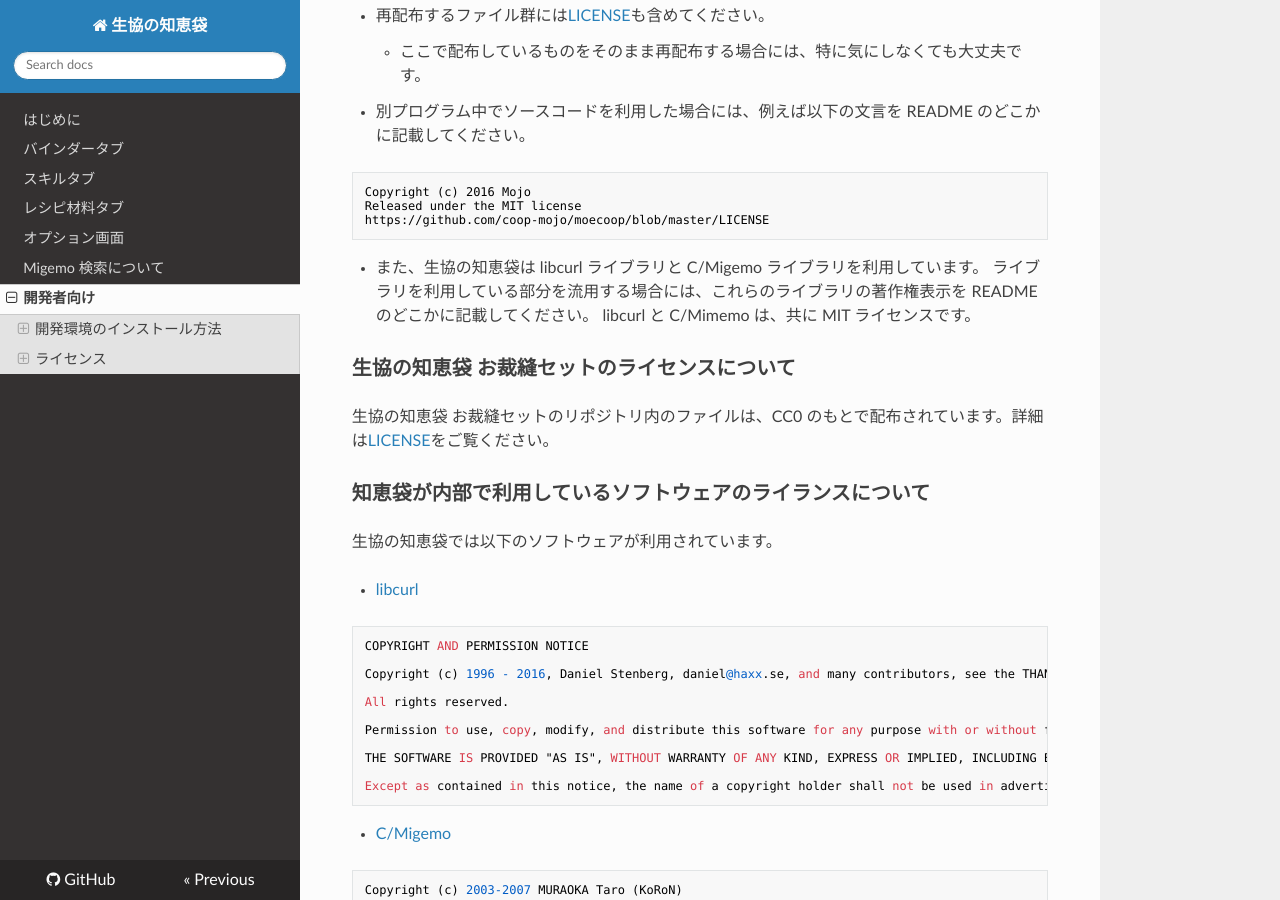
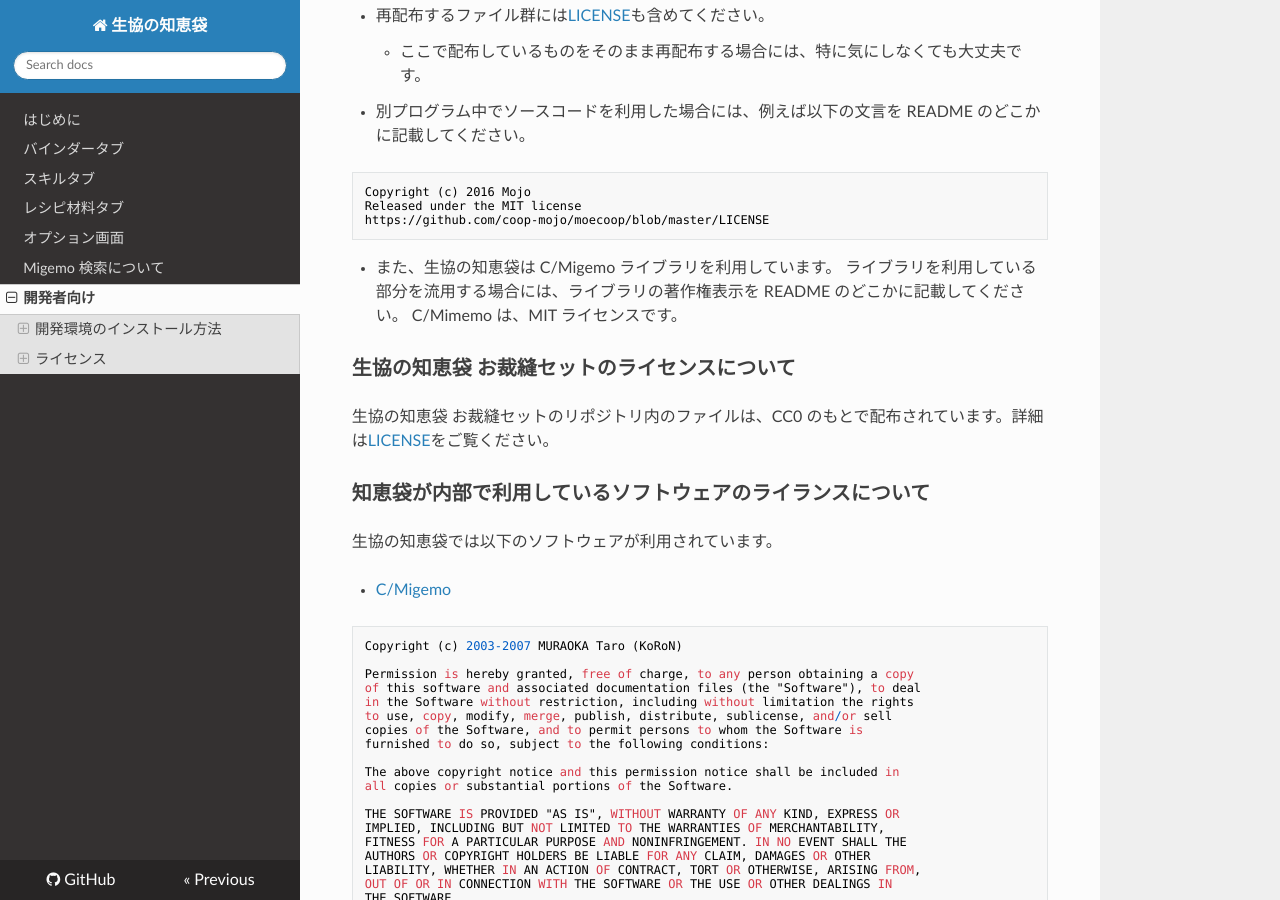
Before and after one commit to coop-mojo/moecoop, an MkDocs documentation site: the page built from docs/devel.md, in a window 1280 px wide and 900 px high, scrolled down 2566 px. Built offline with MkDocs 1.6.1, drawn with Linux system fonts in a browser that asks for light colours; nearby versions of some CDN libraries; old or Windows-style settings are respelled for this version of MkDocs.

Commit message:
libcurl のライセンス条項を削除

````diff
--- a/docs/devel.md
+++ b/docs/devel.md
@@ -105,30 +105,15 @@
 https://github.com/coop-mojo/moecoop/blob/master/LICENSE
 ```
 
-- また、生協の知恵袋は libcurl ライブラリと C/Migemo ライブラリを利用しています。
-  ライブラリを利用している部分を流用する場合には、これらのライブラリの著作権表示を README のどこかに記載してください。
-  libcurl と C/Mimemo は、共に MIT ライセンスです。
+- また、生協の知恵袋は C/Migemo ライブラリを利用しています。
+  ライブラリを利用している部分を流用する場合には、ライブラリの著作権表示を README のどこかに記載してください。
+  C/Mimemo は、MIT ライセンスです。
 
 ### 生協の知恵袋 お裁縫セットのライセンスについて
 生協の知恵袋 お裁縫セットのリポジトリ内のファイルは、CC0 のもとで配布されています。詳細は[LICENSE](https://github.com/coop-mojo/docker-fukuro/blob/master/LICENSE)をご覧ください。
 
 ### 知恵袋が内部で利用しているソフトウェアのライランスについて
 生協の知恵袋では以下のソフトウェアが利用されています。
-
-- [libcurl](https://curl.haxx.se/)
-```
-COPYRIGHT AND PERMISSION NOTICE
-
-Copyright (c) 1996 - 2016, Daniel Stenberg, daniel@haxx.se, and many contributors, see the THANKS file.
-
-All rights reserved.
-
-Permission to use, copy, modify, and distribute this software for any purpose with or without fee is hereby granted, provided that the above copyright notice and this permission notice appear in all copies.
-
-THE SOFTWARE IS PROVIDED "AS IS", WITHOUT WARRANTY OF ANY KIND, EXPRESS OR IMPLIED, INCLUDING BUT NOT LIMITED TO THE WARRANTIES OF MERCHANTABILITY, FITNESS FOR A PARTICULAR PURPOSE AND NONINFRINGEMENT OF THIRD PARTY RIGHTS. IN NO EVENT SHALL THE AUTHORS OR COPYRIGHT HOLDERS BE LIABLE FOR ANY CLAIM, DAMAGES OR OTHER LIABILITY, WHETHER IN AN ACTION OF CONTRACT, TORT OR OTHERWISE, ARISING FROM, OUT OF OR IN CONNECTION WITH THE SOFTWARE OR THE USE OR OTHER DEALINGS IN THE SOFTWARE.
-
-Except as contained in this notice, the name of a copyright holder shall not be used in advertising or otherwise to promote the sale, use or other dealings in this Software without prior written authorization of the copyright holder.
-```
 
 - [C/Migemo](https://www.kaoriya.net/software/cmigemo/)
 ```
````
Also changed, not shown: README.md (+0 -14 lines).
